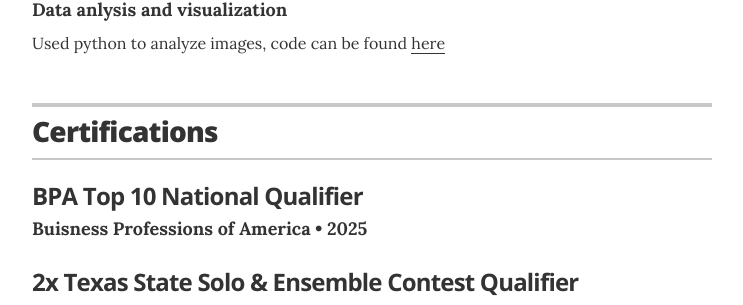
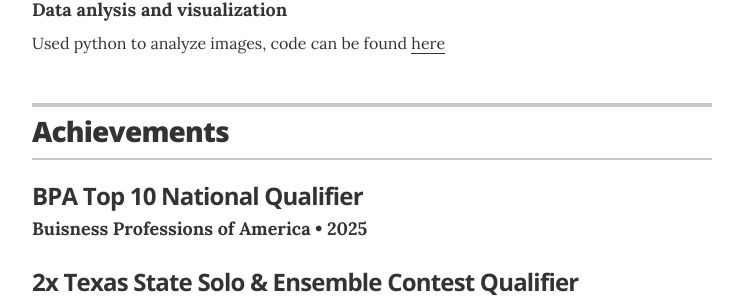
Before and after one commit to royrishin/rishr-resume, a Jekyll site: the page built from index.html, in a window 1280 px wide and 900 px high, scrolled down 1903 px. Shown: the part 345-650 px from the top of the window, without its empty margins (268-1011 px from the left). Built offline with Jekyll 4.4.1, drawn with Linux system fonts in a browser that asks for light colours.

Commit message:
header name change

```diff
--- a/_layouts/resume.html
+++ b/_layouts/resume.html
@@ -141,7 +141,7 @@
       <section class="content-section">
 
         <header class="section-header">
-          <h2>Certifications</h2>
+          <h2>Achievements</h2>
         </header>
 
         {% for recognition in site.data.recognitions %}
```
